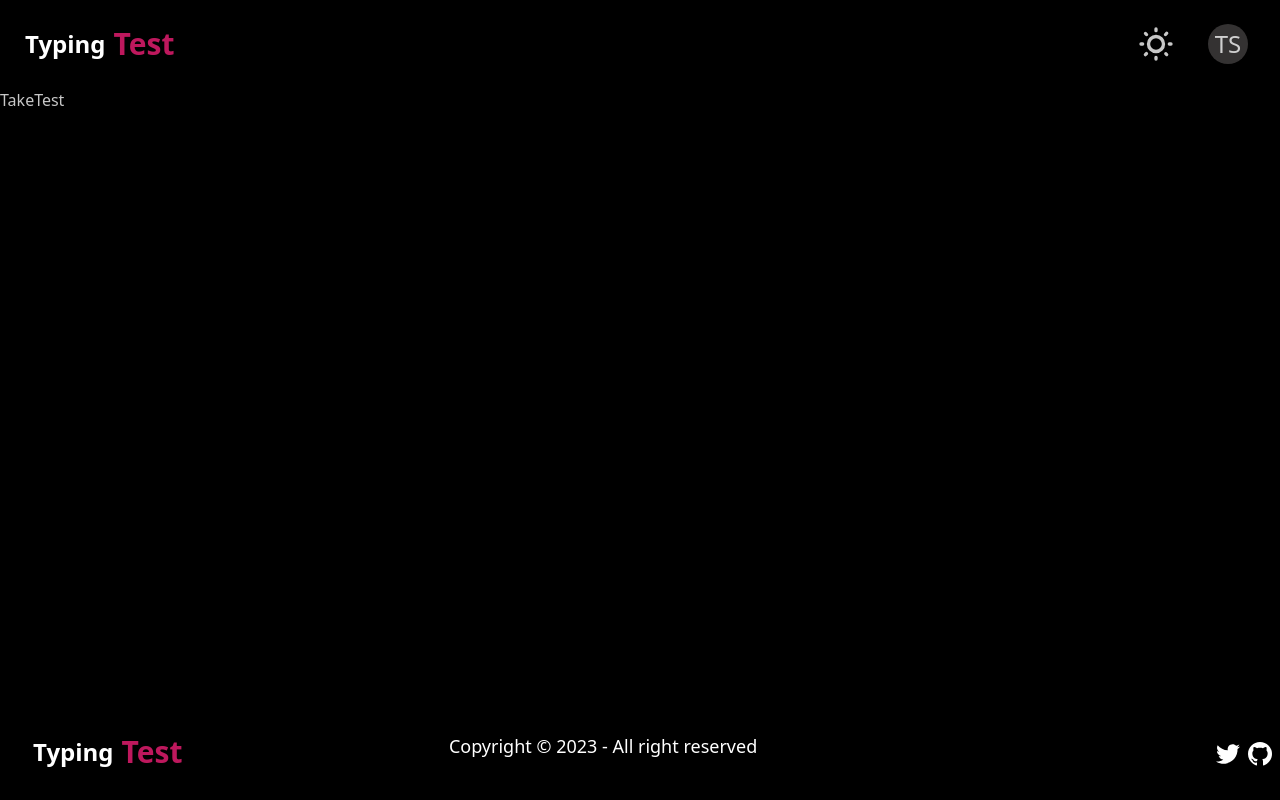
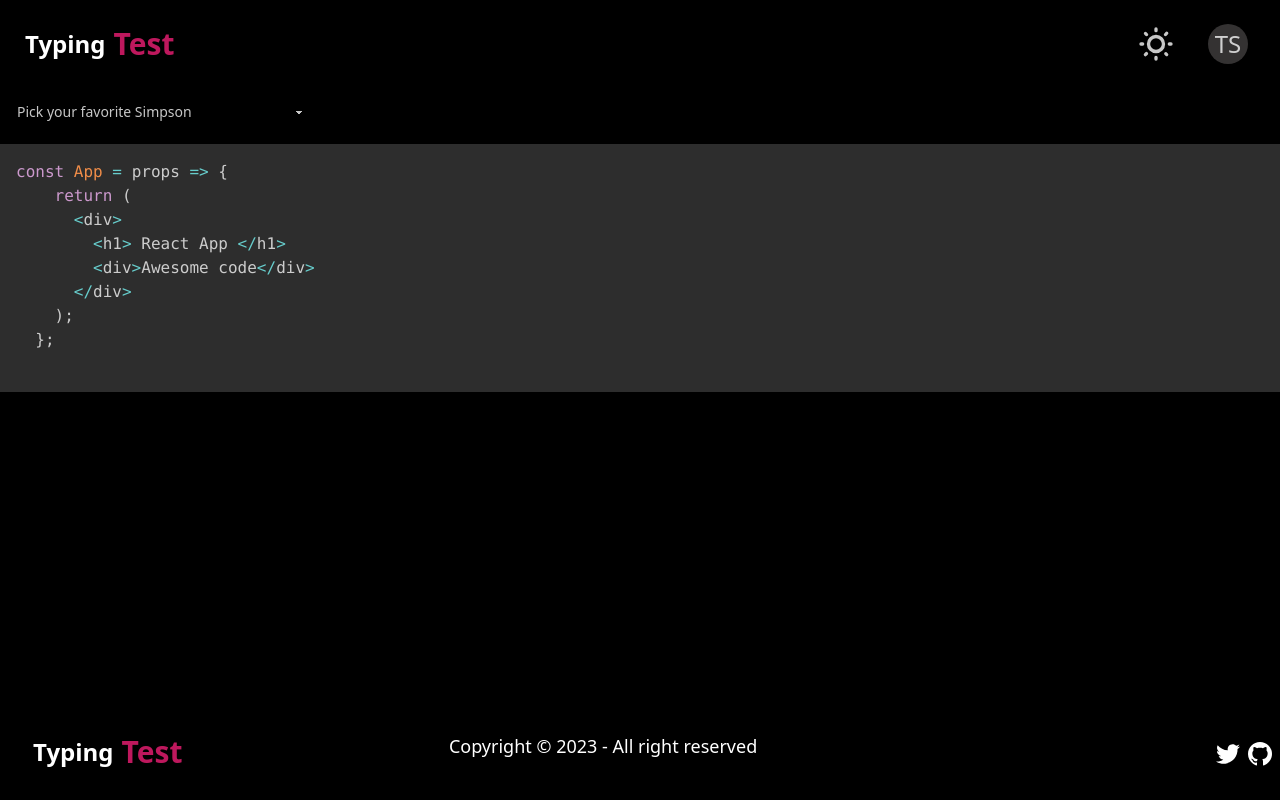
Before and after one commit to Thwani47/react-go-typing-test, a React (Vite) app in the folder src/web/: page /typing-test in a window 1280 px wide. Built offline with nearby package versions, Linux system fonts and the light colour scheme.

Commit message:
setup PrismJS

```diff
--- a/src/web/package.json
+++ b/src/web/package.json
@@ -11,12 +11,14 @@
   },
   "dependencies": {
     "lucide-react": "^0.263.1",
+    "prismjs": "^1.29.0",
     "react": "^18.2.0",
     "react-dom": "^18.2.0",
     "react-router-dom": "^6.14.2",
     "tailwindcss-animate": "^1.0.6"
   },
   "devDependencies": {
+    "@types/prismjs": "^1.26.0",
     "@types/react": "^18.2.15",
     "@types/react-dom": "^18.2.7",
     "@typescript-eslint/eslint-plugin": "^6.0.0",
--- a/src/web/src/components/TypingTipCard.tsx
+++ b/src/web/src/components/TypingTipCard.tsx
@@ -5,8 +5,8 @@ type TypingTipCardProps = {
 };
 export default function TypingTipCard({ tip }: TypingTipCardProps) {
   return (
-    <div className="w-[50%] p-4 text-center bg-white border border-gray-200 rounded-lg shadow sm:p-8 dark:bg-black dark:border-gray-700 hover:scale-110 transition duration-300 ease-in-out">
-      <h5 className="mb-2 text-2xl font-bold text-gray-900 dark:text-pink-700">
+    <div className="w-[70%] md:w-[50%] p-4 text-center bg-white border border-gray-200 rounded-lg shadow sm:p-8 dark:bg-black dark:border-gray-700 hover:scale-110 transition duration-300 ease-in-out">
+      <h5 className="mb-2 text-xl md:text-2xl font-bold text-gray-900 dark:text-pink-700">
         {tip.title}
       </h5>
       <p className="mb-5 text-base text-gray-500 sm:text-lg dark:text-gray-400">
--- a/src/web/src/pages/TakeTest.tsx
+++ b/src/web/src/pages/TakeTest.tsx
@@ -1,9 +1,39 @@
+import { useEffect } from "react";
 import Layout from "../components/Layout";
+import Prism from "prismjs";
+import "prismjs/themes/prism-tomorrow.css";
+
+const code = `const App = props => {
+    return (
+      <div>
+        <h1> React App </h1>
+        <div>Awesome code</div>
+      </div>
+    );
+  };
+  `;
 
 export default function TakeTest() {
+  useEffect(() => {
+    Prism.highlightAll();
+  }, []);
   return (
     <Layout>
-      <div>TakeTest</div>
+      <div>
+        <select className="select w-full max-w-xs">
+          <option disabled selected>
+            Pick your favorite Simpson
+          </option>
+          <option>Homer</option>
+          <option>Marge</option>
+          <option>Bart</option>
+          <option>Lisa</option>
+          <option>Maggie</option>
+        </select>
+        <pre>
+          <code className={`language-javascript`}>{code}</code>
+        </pre>
+      </div>
     </Layout>
   );
 }
```
Also changed, not shown: 1 other file (tests, documents, lock files or other folders).
